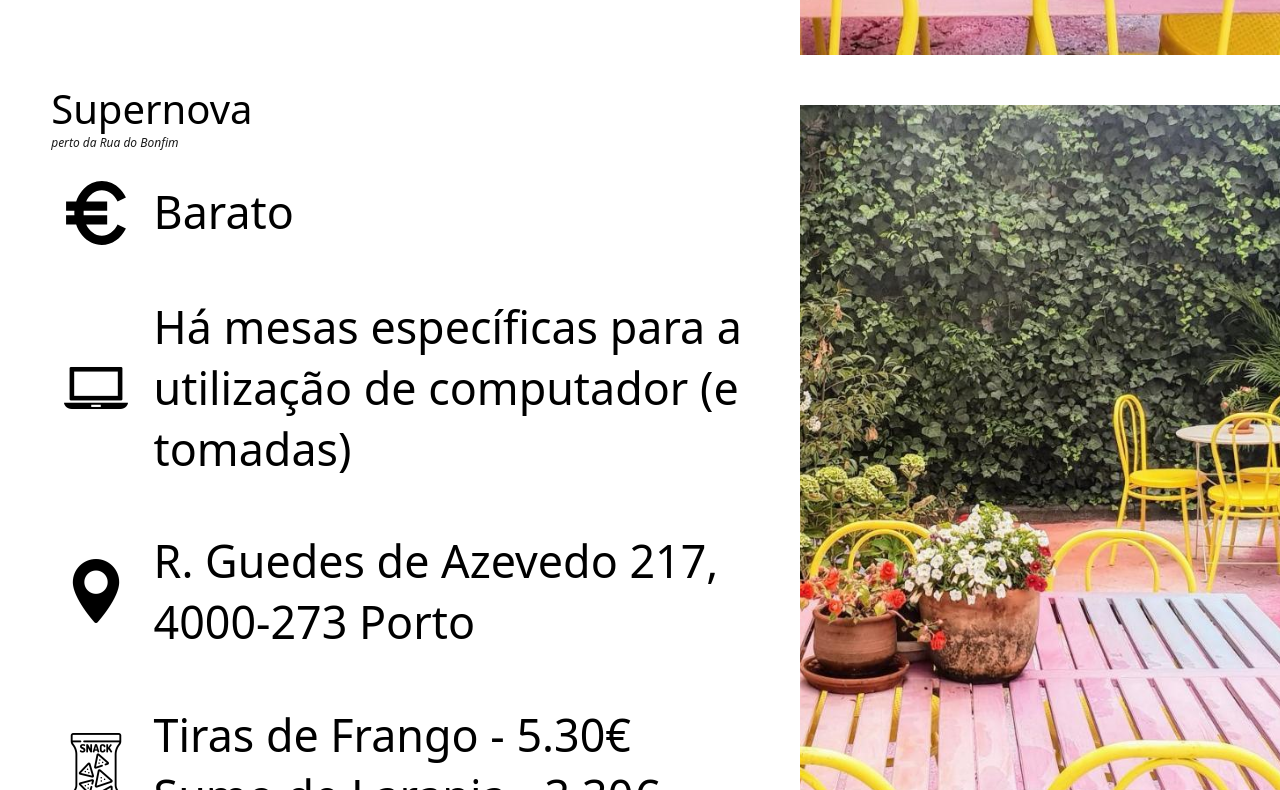
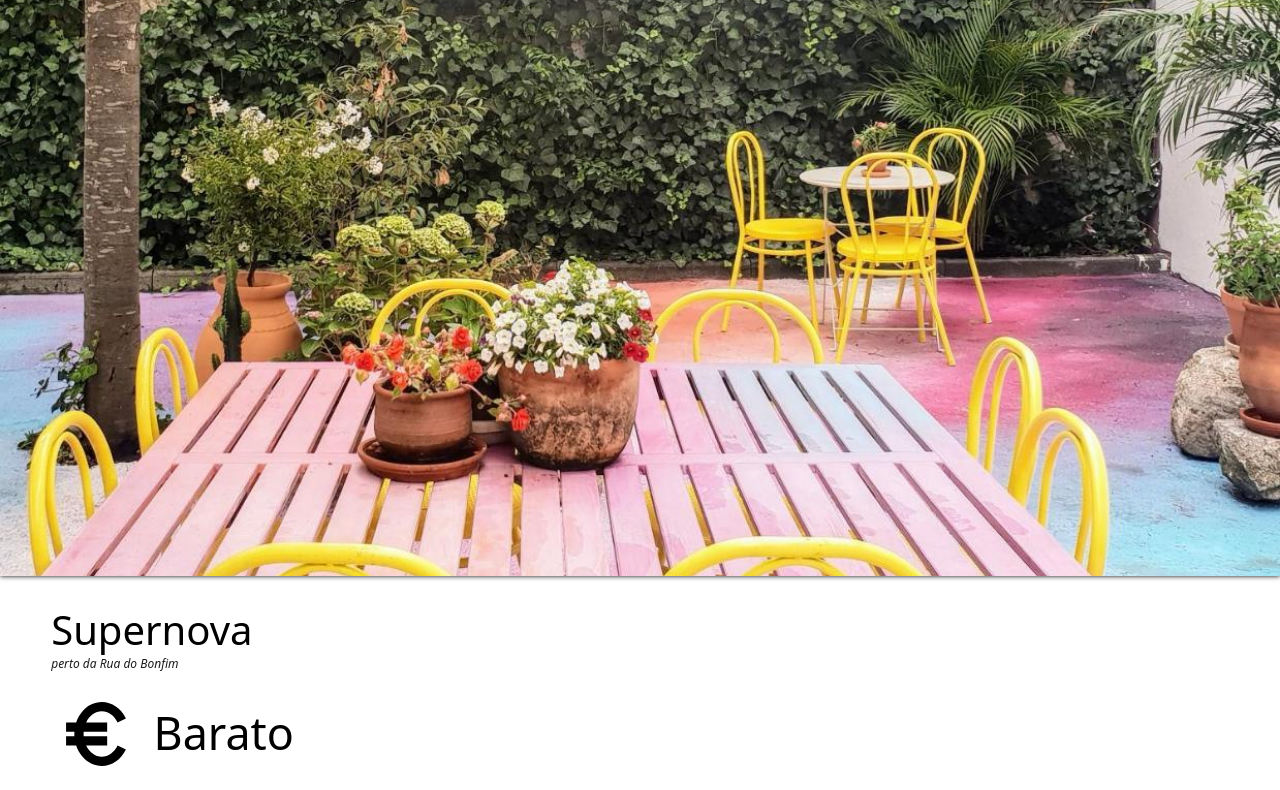
Before and after one commit to AlexandreSaPt/AlexandreSaPt.github.io, a plain HTML site: page index.html in a window 1280 px wide. Shown: the part 829-1619 px from the top of the page. Drawn offline with Linux system fonts and the light colour scheme.

Commit message:
change layout

```diff
--- a/syle.css
+++ b/syle.css
@@ -37,7 +37,7 @@ header{
     margin: 5px 0;
     padding: 5px;
     text-align: center;
-    background-color: white;
+    background-color: transparent;
 
 }
 
@@ -45,8 +45,10 @@ header{
 
 .visitados-container{
     display: grid;
-    grid-template-columns: 5fr 3fr;
+    grid-template-columns: 1fr;
     /*justify-items: center;*/
+
+    box-shadow: 0px 0px 5px black;
 }
 .cafe-info-container{
     margin: 4vw 4vw;
@@ -97,7 +99,7 @@ header{
 }
 
 .image{
-    margin-top: 50px;
+    height: 50vw;
     background-position: center;
     background-size: cover;
     background-repeat: no-repeat;
```
